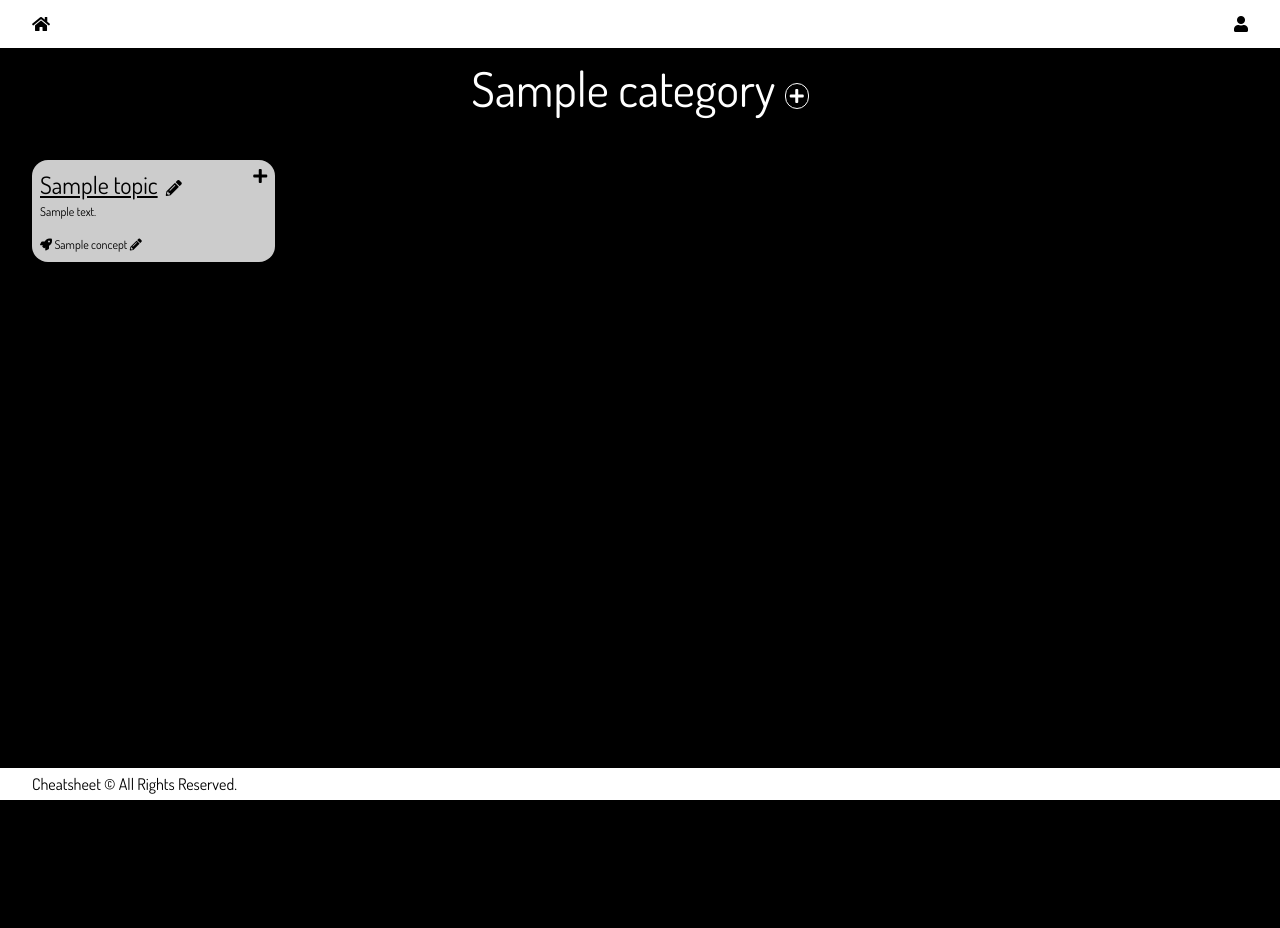
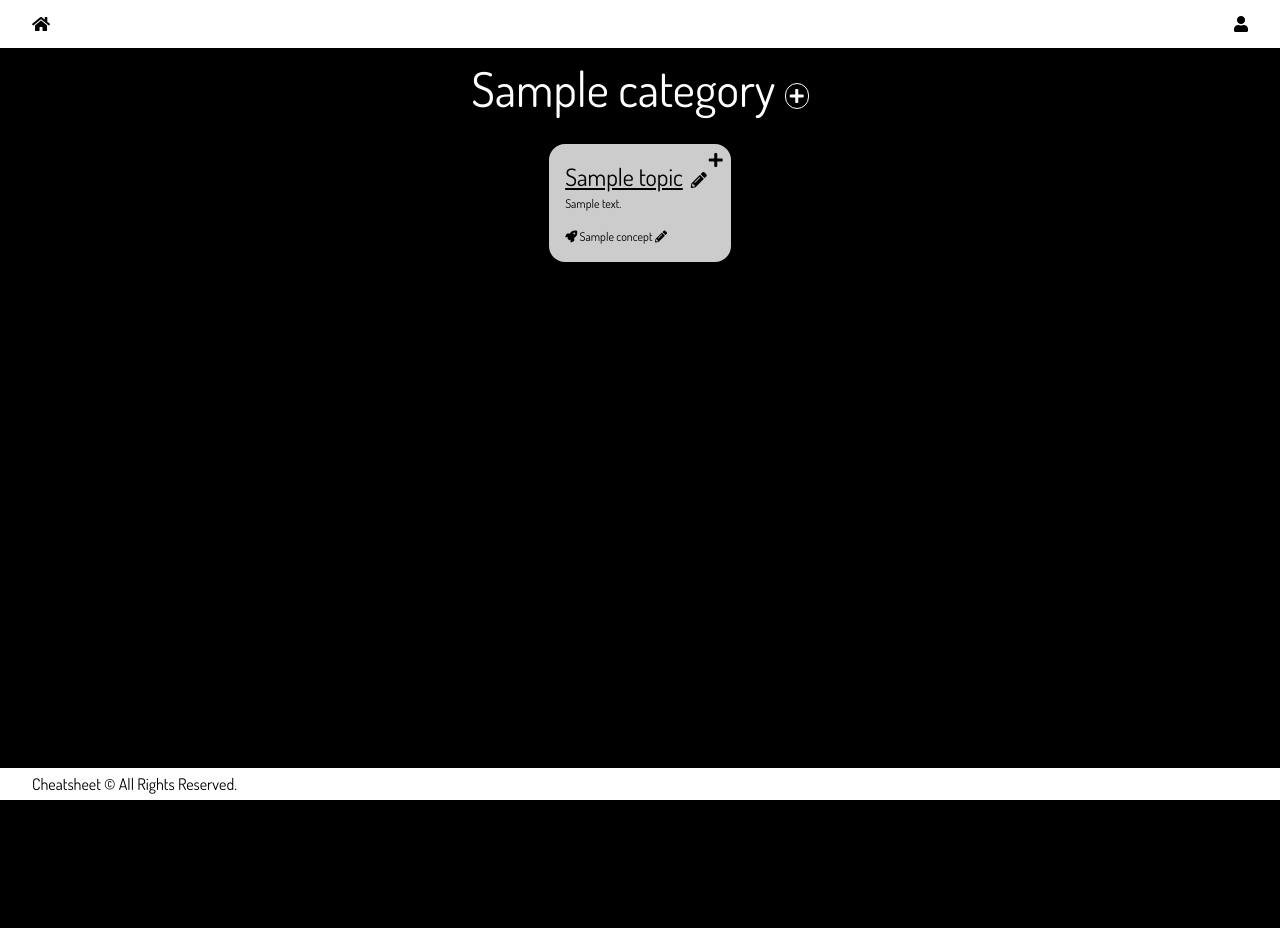
Before and after one commit to JaySoftwareSolutionsLLC/Udacity-FSND-Capstone, a Flask app: page /categories/1 in a window 1280 px wide. Before the commit the page ends 800 px from the top, so only its background shows below. Run offline with Flask 2, Linux system fonts and the light colour scheme; tables that the repository leaves empty hold one stand-in row (values such as "Sample post"); style sheets or scripts are compiled from the project's sources.

Commit message:
Adjust UI to increase content clarity

```diff
--- a/models.py
+++ b/models.py
@@ -2,6 +2,7 @@ from sqlalchemy import Column, String, create_engine
 from flask_sqlalchemy import SQLAlchemy
 import json
 import os
+from html import escape
 
 database_path = os.environ['DATABASE_URL']
 
@@ -178,7 +179,7 @@ class Concept(db.Model):
                     class='copy-to-clipboard' >{1}</a>
                     <i class='fas fa-pencil-alt' data-model='concept'
                     data-id='{0}' title="Edit '{1}'"></i>
-        </li>""".format(self.id, self.name, url_str)
+        </li>""".format(self.id, escape(self.name), url_str)
         return op
 
     def format(self):
--- a/static/css/cheatsheet.css
+++ b/static/css/cheatsheet.css
@@ -1,11 +1,20 @@
 html body main section {
+  width: 100%;
+  height: 100%;
   display: -webkit-box;
   display: -ms-flexbox;
   display: flex;
-  -webkit-box-orient: vertical;
+  -webkit-box-orient: horizontal;
   -webkit-box-direction: normal;
-      -ms-flex-flow: column wrap;
-          flex-flow: column wrap;
+      -ms-flex-flow: row wrap;
+          flex-flow: row wrap;
+  -ms-flex-pack: distribute;
+      justify-content: space-around;
+  -webkit-box-align: start;
+      -ms-flex-align: start;
+          align-items: flex-start;
+  -ms-flex-line-pack: start;
+      align-content: flex-start;
 }
 
 html body main section ul.topic {
@@ -20,9 +29,12 @@ html body main section ul.topic {
   -webkit-box-align: start;
       -ms-flex-align: start;
           align-items: flex-start;
-  width: 20%;
+  width: -webkit-fit-content;
+  width: -moz-fit-content;
+  width: fit-content;
+  max-width: 100%;
   border-radius: 1rem;
-  padding: 0.5rem;
+  padding: 1rem;
   margin: 1rem 0;
   line-height: 1.4;
   max-height: 20rem;
--- a/static/css/cheatsheet.scss
+++ b/static/css/cheatsheet.scss
@@ -2,17 +2,22 @@ html {
     body {
         main {
             section {
+                width: 100%;
+                height: 100%;
                 display: flex;
-                flex-flow: column wrap;
+                flex-flow: row wrap;
+                justify-content: space-around;
+                align-items: flex-start;
+                align-content: flex-start;
                 ul.topic {
                     display: flex;
                     position: relative;
                     flex-flow: column nowrap;
                     align-items: flex-start;
-                    // border: 1px solid white;
-                    width: 20%;
+                    width: fit-content;
+                    max-width: 100%;
                     border-radius: 1rem;
-                    padding: 0.5rem;
+                    padding: 1rem;
                     margin: 1rem 0;
                     line-height: 1.4;
                     max-height: 20rem;
--- a/static/css/main.css
+++ b/static/css/main.css
@@ -2,9 +2,13 @@ html {
   background: black;
   color: white;
   font-family: 'Dosis', sans-serif;
+  width: 100%;
+  height: 100%;
 }
 
 html body {
+  width: 100%;
+  height: 100%;
   padding: 0 2rem;
 }
 
@@ -38,14 +42,16 @@ html body header span i {
 }
 
 html body main {
-  margin-top: 3rem;
+  width: 100%;
+  height: 100%;
+  padding-top: 3rem;
 }
 
 html body main h1 {
   width: 100%;
   font-size: 3rem;
   text-align: center;
-  padding: 1rem 0 2rem 0;
+  padding: 1rem 0;
 }
 
 html body main h1 i {
--- a/static/css/main.scss
+++ b/static/css/main.scss
@@ -14,7 +14,11 @@ html {
     background: black;
     color: white;
     font-family: 'Dosis', sans-serif;
+    width: 100%;
+    height: 100%;
     body {
+        width: 100%;
+        height: 100%;
         padding: 0 2rem;
         header {
             position: fixed;
@@ -37,12 +41,14 @@ html {
             }
         }
         main {
-            margin-top: $headerheight;
+            width: 100%;
+            height: 100%;
+            padding-top: $headerheight;
             h1 {
                 width: 100%;
                 font-size: 3rem;
                 text-align: center;
-                padding: 1rem 0 2rem 0;
+                padding: 1rem 0;
                 i {
                     font-size: 1rem;
                     vertical-align: middle;
```
Also changed, not shown: 2 other files.
